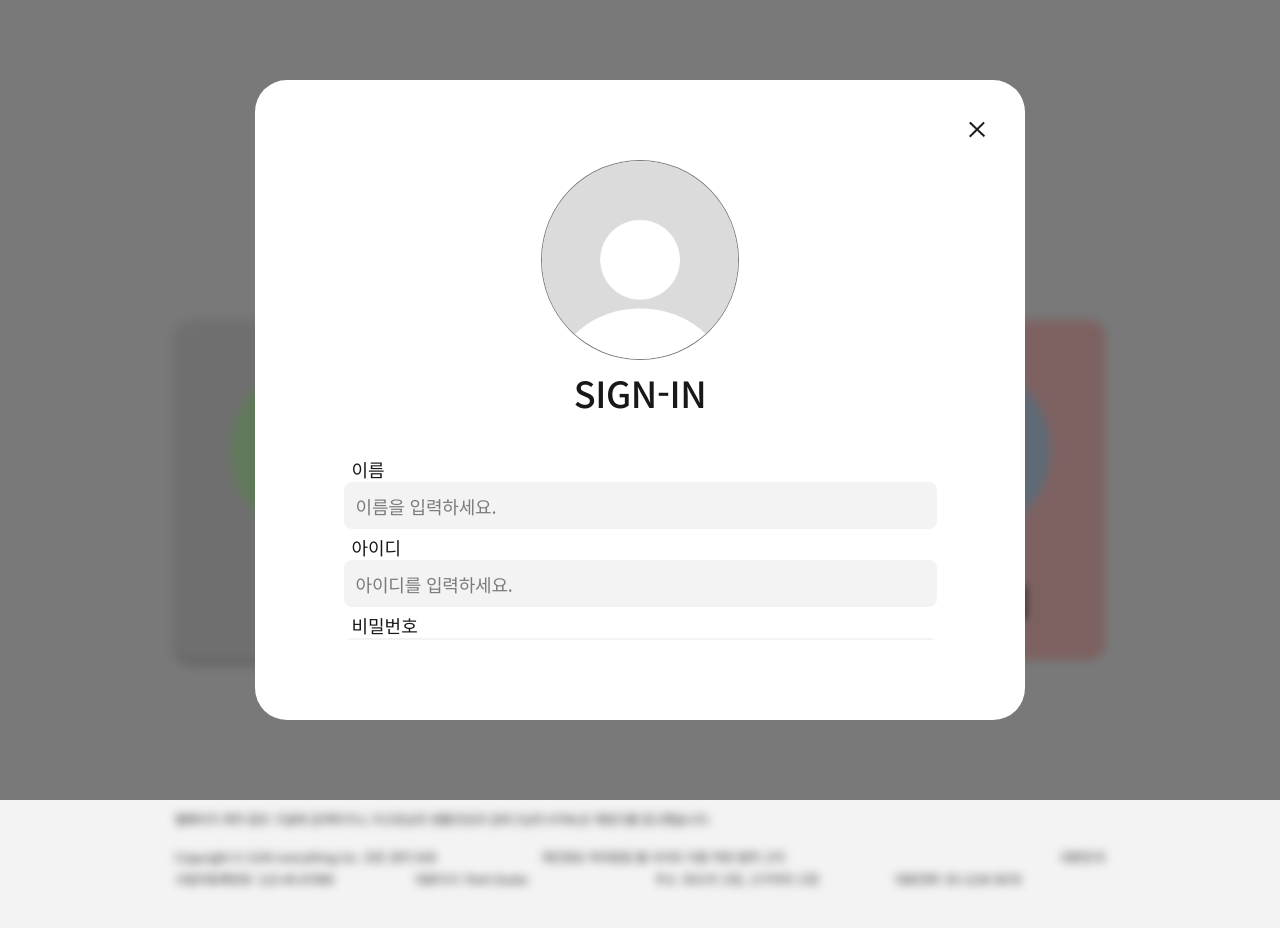
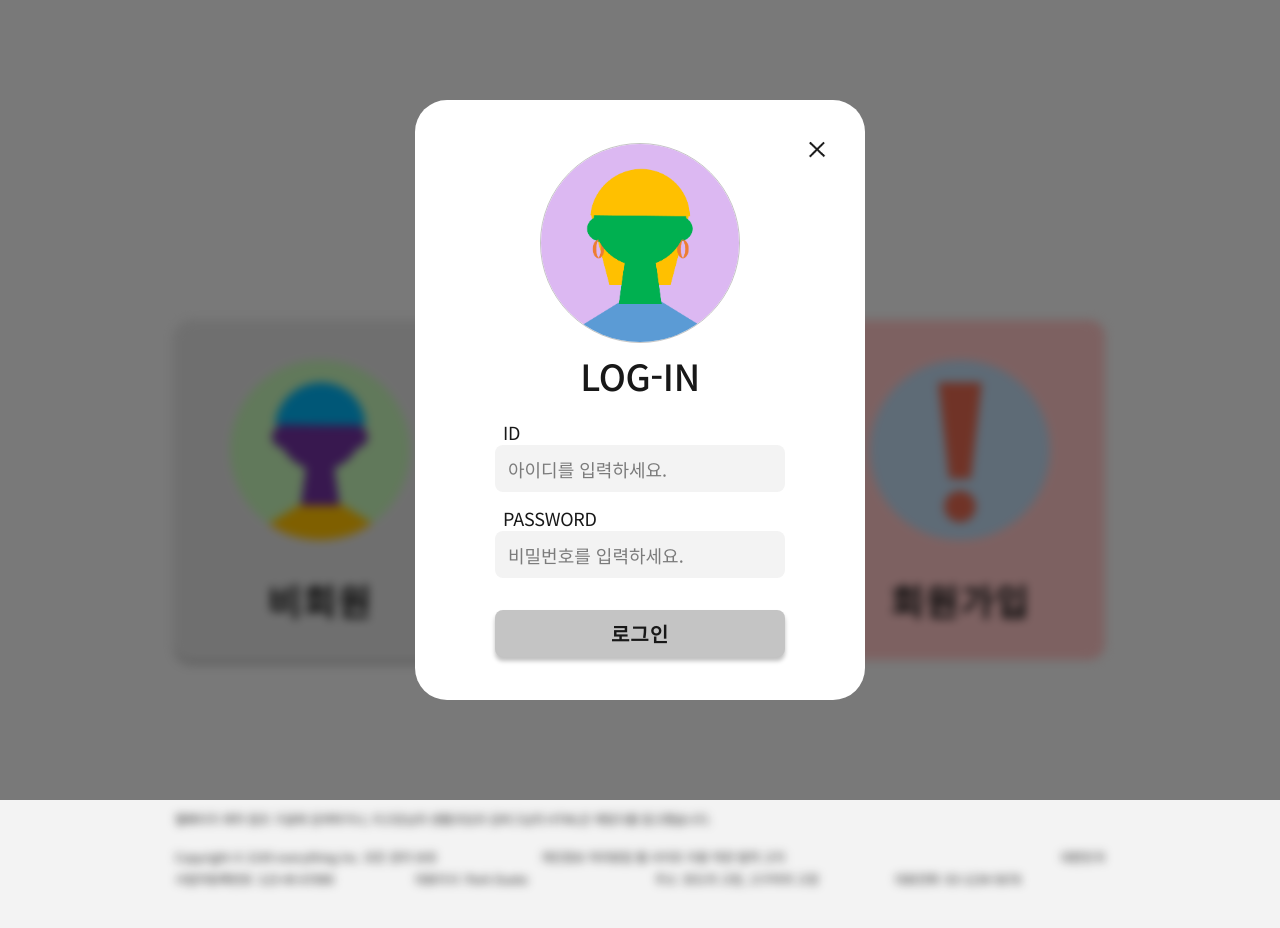
Before and after one commit to DuetoPark/movie-page, a plain HTML site: page 02-user-type.html in a window 1280 px wide. Both pictures are taken after a click on the button "회원가입". Drawn offline with nearby package versions, Linux system fonts and the light colour scheme.

Commit message:
HTML&CSS: Added login modal.

```diff
--- a/02-user-type.html
+++ b/02-user-type.html
@@ -42,10 +42,11 @@
               </a>
             </div>
             <div class="col-12 col-md-4">
-              <a href="03-mypage.html" class="user-type-lists">
+              <div class="user-type-lists">
                 <img src="./pictures/user3.png" alt="">
                 <strong aria-label="회원 예약확인하기">회원</strong>
-              </a>
+                <button type="button" class="login-modal-button"></button>
+              </div>
             </div>
             <div class="col-12 col-md-4">
               <button class="signin-modal-button user-type-lists">
@@ -107,6 +108,38 @@
       </footer>
     </div>
 
+
+
+    <!-- Modal - Login -->
+    <section class="modal-wrap">
+      <h1 class="sr-only">로그인 화면</h1>
+      <div class="container">
+        <div class="row">
+          <div class="col-12">
+            <div class="login-modal">
+              <div class="image-card">
+                <img src="./pictures/user.png" alt="Log in">
+                <h1 aria-hidden="true" class="page-title">log-in</h1>
+              </div>
+
+              <form class="login-form" action="#" method="GET">
+                <label for="userId">ID</label>
+                <input type="text" id="userId" name="userId" placeholder="아이디를 입력하세요.">
+                <label for="userPassword">PASSWORD</label>
+                <input type="password" id="userPassword" name="userPassword" placeholder="비밀번호를 입력하세요.">
+
+                <a class="login-button fill-button">로그인</a>
+              </form>
+
+              <button type="button" class="modal-close" aria-label="로그인창 닫기"></button>
+            </div>
+          </div>
+        </div>
+      </div>
+    </section>
+
+
+
     <!-- Modal - Signin -->
     <!-- <div class="black-bg"></div> -->
     <section class="modal-wrap">
--- a/style-usertype.css
+++ b/style-usertype.css
@@ -81,6 +81,12 @@ textarea:active{
   box-shadow: none;
 }
 
+.fill-button{
+  display: flex;
+  justify-content: center;
+  align-items: center;
+}
+
 
 /* Page-header */
 .page-header{
@@ -115,6 +121,19 @@ textarea:active{
 .user-type .col-md-4:nth-child(2){
   margin-bottom: 48px;
 }
+
+.user-type .col-md-4:nth-child(2) button{
+  position: absolute;
+  top:0;
+  display: block;
+  width:290px;
+  height: 190px;
+  margin: 0 auto;
+  background-color: transparent;
+  cursor: pointer;
+}
+
+
 
 .user-type .col-md-4:last-child .user-type-lists{
   background-color: #FCC4C4;
@@ -208,6 +227,10 @@ textarea:active{
     margin-bottom: 0;
   }
 
+  .user-type .col-md-4:nth-child(2) button{
+    height: 340px;
+  }
+
   .user-type-lists{
     height:340px;
   }
```
